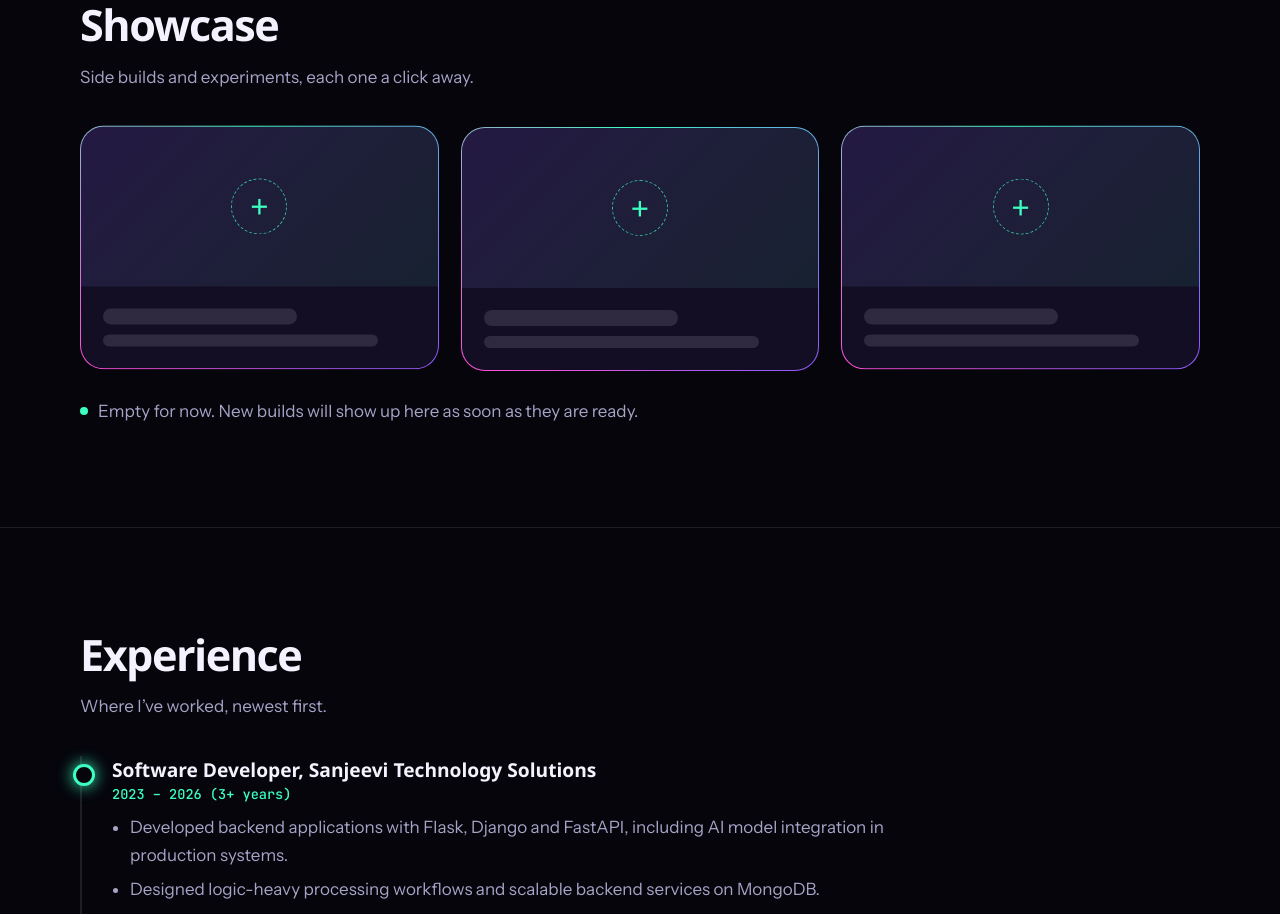
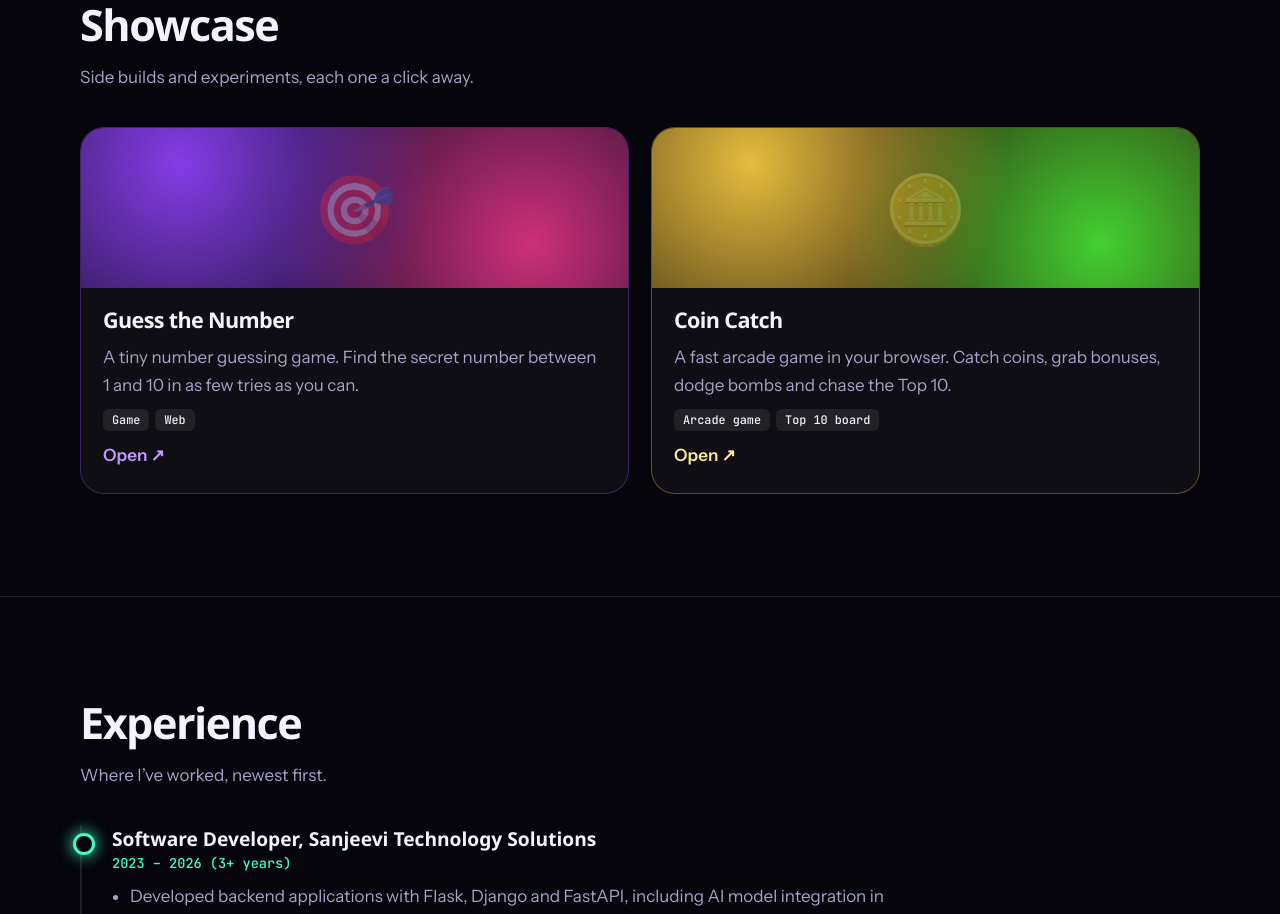
Before and after one commit to jaydheep/portfolio, a React (Vite) app: page / in a window 1280 px wide. Shown: the part 4120-5034 px from the top of the page. Built offline with nearby package versions, Linux system fonts and the light colour scheme; a web font is replaced by a local one.

Commit message:
Showcase: add Guess the Number and Coin Catch; show 5 cards, extra builds behind a More button in a sideways scroll row

```diff
--- a/src/Showcase.jsx
+++ b/src/Showcase.jsx
@@ -1,11 +1,14 @@
+import { useRef, useState } from 'react'
 import { showcase } from './showcase.js'
 import { Reveal } from './hooks.jsx'
 import './showcase.css'
 
+const LIMIT = 5 // cards shown in the grid, the rest go behind the "More builds" button
+
 function Card({ p }) {
   return (
     <a className="sc-card" href={p.url} target="_blank" rel="noopener noreferrer" style={{ '--h': p.hue ?? 200 }}>
-      <span className="sc-cover" aria-hidden="true"><b>{p.name.slice(0, 1)}</b></span>
+      <span className="sc-cover" aria-hidden="true"><b className={p.icon ? 'ic' : undefined}>{p.icon || p.name.slice(0, 1)}</b></span>
       <span className="sc-body">
         <h3>{p.name}</h3>
         {p.blurb && <p>{p.blurb}</p>}
@@ -17,13 +20,47 @@ function Card({ p }) {
 }
 
 export default function Showcase() {
+  const [open, setOpen] = useState(false)
+  const rail = useRef(null)
+  const first = showcase.slice(0, LIMIT), rest = showcase.slice(LIMIT)
+  const nudge = d => rail.current && rail.current.scrollBy({ left: d * rail.current.clientWidth * 0.8, behavior: 'smooth' })
+
   return (
     <section id="showcase"><div className="wrap">
       <h2>Showcase</h2>
       <p className="sub">Side builds and experiments, each one a click away.</p>
 
       {showcase.length > 0 ? (
-        <div className="sc-grid">{showcase.map((p, i) => <Reveal key={p.name} delay={i * 80}><Card p={p} /></Reveal>)}</div>
+        <>
+          <div className="sc-grid">{first.map((p, i) => <Reveal key={p.name} delay={i * 80}><Card p={p} /></Reveal>)}</div>
+
+          {rest.length > 0 && (
+            <>
+              <div className="sc-more">
+                <button type="button" className="sc-morebtn" aria-expanded={open} aria-controls="sc-rail" onClick={() => setOpen(!open)}>
+                  <span>{open ? 'Show less' : 'More builds'}</span>
+                  {!open && <em>+{rest.length}</em>}
+                  <b aria-hidden="true">↓</b>
+                </button>
+              </div>
+
+              <div className={'sc-collapse' + (open ? ' open' : '')}>
+                <div className="sc-inner" id="sc-rail">
+                  <div className="sc-railbar">
+                    <span>Swipe or use the arrows</span>
+                    <div className="sc-arrows">
+                      <button type="button" aria-label="Scroll left" onClick={() => nudge(-1)}>‹</button>
+                      <button type="button" aria-label="Scroll right" onClick={() => nudge(1)}>›</button>
+                    </div>
+                  </div>
+                  <div className="sc-rail" ref={rail} tabIndex="0" aria-label="More builds, scrolls sideways">
+                    {rest.map(p => <div className="sc-slide" key={p.name}><Card p={p} /></div>)}
+                  </div>
+                </div>
+              </div>
+            </>
+          )}
+        </>
       ) : (
         <>
           <div className="sc-grid" aria-hidden="true">
--- a/src/showcase.css
+++ b/src/showcase.css
@@ -7,12 +7,31 @@
 .sc-cover{position:relative;display:grid;place-items:center;height:160px;overflow:hidden;
  background:radial-gradient(circle at 18% 22%,hsl(var(--h) 95% 62% / .9),transparent 55%),radial-gradient(circle at 82% 72%,hsl(calc(var(--h) + 70) 95% 60% / .8),transparent 55%),hsl(var(--h) 50% 12%)}
 .sc-cover b{font:800 5.5rem/1 var(--display);color:rgba(255,255,255,.28);transition:transform .4s}
+.sc-cover b.ic{font-size:4.2rem;filter:drop-shadow(0 8px 20px rgba(0,0,0,.35))}
 .sc-card:hover .sc-cover b{transform:scale(1.15) rotate(-4deg)}
 .sc-cover::after{content:"";position:absolute;inset:0;background:linear-gradient(105deg,transparent 40%,rgba(255,255,255,.35) 50%,transparent 60%);transform:translateX(-130%);transition:transform .9s ease}
 .sc-card:hover .sc-cover::after{transform:translateX(130%)}
 .sc-body{display:flex;flex-direction:column;gap:10px;padding:20px 22px 24px;flex:1}
 .sc-body h3{font:800 1.35rem/1.15 var(--display);letter-spacing:-.03em}
 .sc-body p{color:var(--muted);flex:1}
+
+/* "More builds" button and the sideways-scrolling row */
+.sc-more{display:flex;justify-content:center;margin-top:28px}
+.sc-morebtn{display:inline-flex;align-items:center;gap:10px;padding:13px 24px;border-radius:999px;border:1.5px solid var(--line);background:var(--card);color:var(--ink);font:600 1rem var(--body);cursor:pointer;touch-action:manipulation;transition:transform .2s,border-color .2s,box-shadow .25s}
+.sc-morebtn:hover{transform:translateY(-3px);border-color:var(--m);box-shadow:0 14px 34px -12px var(--v)}
+.sc-morebtn em{font:700 .8rem var(--mono);font-style:normal;padding:2px 10px;border-radius:99px;background:var(--grad);color:#fff}
+.sc-morebtn b{display:inline-block;transition:transform .35s}
+.sc-morebtn[aria-expanded="true"] b{transform:rotate(180deg)}
+.sc-collapse{display:grid;grid-template-rows:0fr;transition:grid-template-rows .55s cubic-bezier(.2,.8,.2,1)}
+.sc-collapse.open{grid-template-rows:1fr}
+.sc-inner{min-height:0;overflow:hidden;visibility:hidden;transition:visibility 0s .55s}
+.sc-collapse.open .sc-inner{visibility:visible;transition-delay:0s}
+.sc-railbar{display:flex;align-items:center;justify-content:space-between;gap:12px;margin:28px 0 12px;color:var(--muted);font:500 .85rem var(--mono)}
+.sc-arrows{display:flex;gap:8px}
+.sc-arrows button{width:42px;height:42px;border-radius:50%;border:1px solid var(--line);background:var(--card);color:var(--ink);font-size:1.4rem;line-height:1;cursor:pointer;touch-action:manipulation;transition:transform .2s,border-color .2s}
+.sc-arrows button:hover{transform:scale(1.1);border-color:var(--m)}
+.sc-rail{display:flex;gap:20px;overflow-x:auto;scroll-snap-type:x mandatory;overscroll-behavior-x:contain;padding:16px 4px 24px;scrollbar-width:thin;scrollbar-color:var(--v) transparent}
+.sc-slide{flex:0 0 min(300px,82%);scroll-snap-align:start;display:flex}
 
 .sc-slot{position:relative;border-radius:24px;border:1.5px solid transparent;overflow:hidden;
  background:linear-gradient(color-mix(in srgb,var(--bg) 90%,var(--v)),color-mix(in srgb,var(--bg) 90%,var(--v))) padding-box,conic-gradient(from var(--a),var(--m),var(--v),var(--p),var(--m)) border-box;
--- a/src/showcase.js
+++ b/src/showcase.js
@@ -1,9 +1,14 @@
 // ✏️ Add your side builds here. Each one becomes a card that opens the link.
-// While this list is empty, the Showcase section shows tidy "coming soon" slots.
+// The first 5 show as a grid. From the 6th onward they sit behind a "More builds" button
+// and open as a row you scroll sideways, so the page never gets endlessly long.
 //
-// Example (remove the // to use it):
-// { name: 'My experiment', url: 'https://example.com', blurb: 'What it does in one line.', stack: ['Python', 'React'], hue: 200 },
-//
-// hue is a colour from 0 to 360 (0 red, 120 green, 200 blue, 280 purple, 320 pink).
+// Fields: name, url, blurb (one line), stack (small tags), hue (colour 0 to 360), icon (optional emoji for the cover)
+// hue guide: 0 red, 45 gold, 120 green, 200 blue, 280 purple, 320 pink
 export const showcase = [
+  { name: 'Guess the Number', url: 'https://guess-the-number-alpha-lovat.vercel.app/', icon: '🎯', hue: 265,
+    blurb: 'A tiny number guessing game. Find the secret number between 1 and 10 in as few tries as you can.',
+    stack: ['Game', 'Web'] },
+  { name: 'Coin Catch', url: 'https://coin-catch-game.vercel.app', icon: '🪙', hue: 45,
+    blurb: 'A fast arcade game in your browser. Catch coins, grab bonuses, dodge bombs and chase the Top 10.',
+    stack: ['Arcade game', 'Top 10 board'] },
 ]
```
